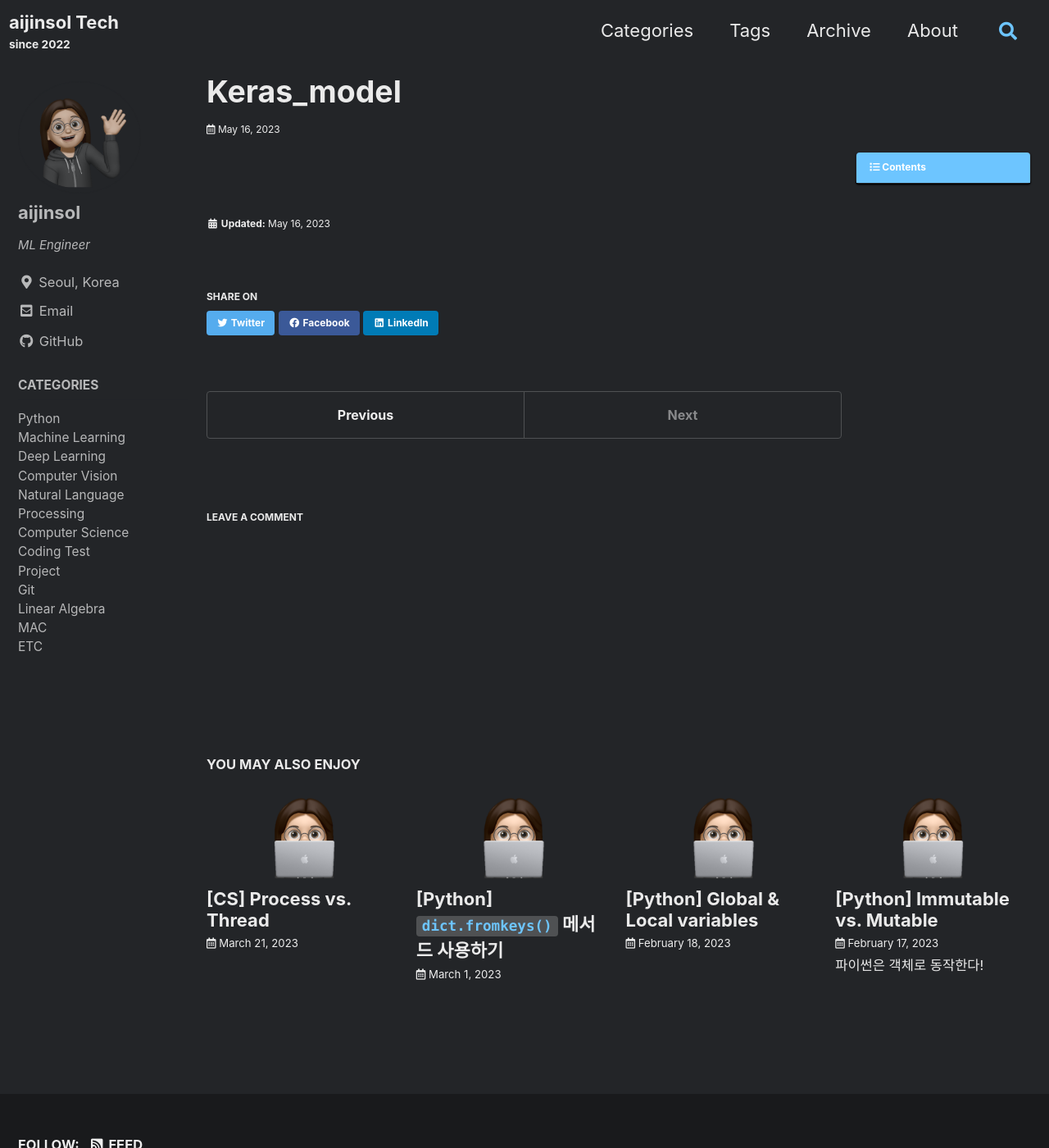
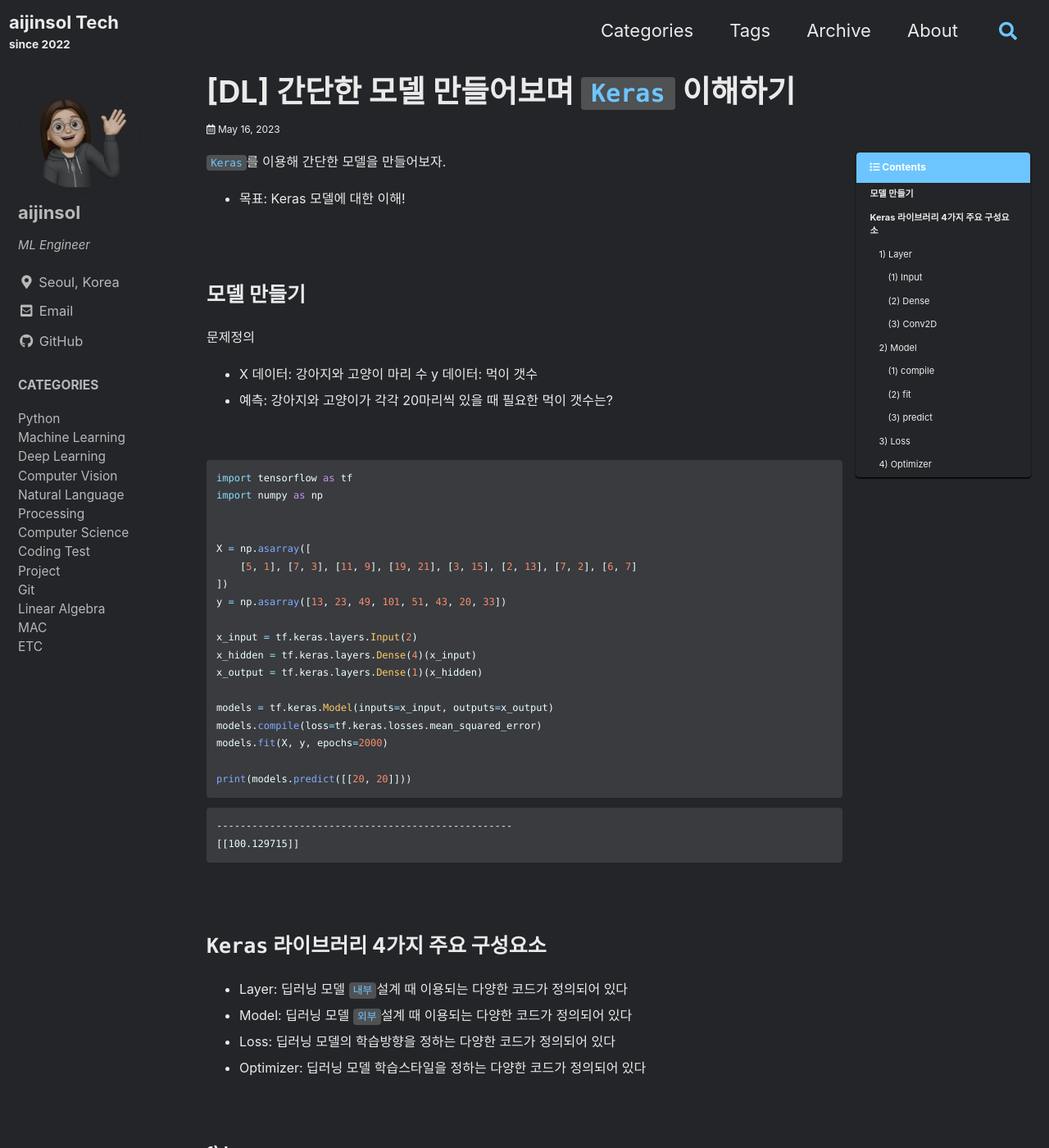
Before and after one commit to aijinsol/aijinsol.github.io, a Jekyll site: the page built from _posts/2023-05-16-keras_model.md, in a window 1280 px wide and 1400 px high. Shown: the whole window at 82% size. Built offline with Jekyll 4.4.1, drawn with Linux system fonts in a browser that asks for light colours; cached includes are drawn as plain includes; comment, search, counter and statistics services are not loaded; some of the changed text lies outside the part shown.

Commit message:
docs: fix errors

````diff
--- a/_posts/2023-05-16-keras_model.md
+++ b/_posts/2023-05-16-keras_model.md
@@ -0,0 +1,98 @@
+---
+title: "[DL] 간단한 모델 만들어보며 `Keras` 이해하기"
+excerpt: ""
+categories:
+  - DL
+tags:
+  - Keras
+last_modified_at: 2023-05-16
+---
+
+`Keras`를 이용해 간단한 모델을 만들어보자.
+- 목표: Keras 모델에 대한 이해!
+
+<br>
+
+# 모델 만들기
+
+문제정의
+- X 데이터: 강아지와 고양이 마리 수
+  y 데이터: 먹이 갯수
+- 예측: 강아지와 고양이가 각각 20마리씩 있을 때 필요한 먹이 갯수는?
+
+<br>
+
+```python
+import tensorflow as tf
+import numpy as np
+
+
+X = np.asarray([
+    [5, 1], [7, 3], [11, 9], [19, 21], [3, 15], [2, 13], [7, 2], [6, 7]
+])
+y = np.asarray([13, 23, 49, 101, 51, 43, 20, 33])
+
+x_input = tf.keras.layers.Input(2)
+x_hidden = tf.keras.layers.Dense(4)(x_input)
+x_output = tf.keras.layers.Dense(1)(x_hidden)
+
+models = tf.keras.Model(inputs=x_input, outputs=x_output)
+models.compile(loss=tf.keras.losses.mean_squared_error)
+models.fit(X, y, epochs=2000)
+
+print(models.predict([[20, 20]]))
+```
+
+```
+--------------------------------------------------
+[[100.129715]]
+```
+
+<br>
+
+# `Keras` 라이브러리 4가지 주요 구성요소
+
++ Layer: 딥러닝 모델 `내부`설계 때 이용되는 다양한 코드가 정의되어 있다
++ Model: 딥러닝 모델 `외부`설계 때 이용되는 다양한 코드가 정의되어 있다
++ Loss: 딥러닝 모델의 학습방향을 정하는 다양한 코드가 정의되어 있다
++ Optimizer: 딥러닝 모델 학습스타일을 정하는 다양한 코드가 정의되어 있다
+
+<br>
+
+## 1) Layer
+
++ 딥러닝 모델 `내부`설계 관련 다양한 코드들이 정의되어 있는 코드뭉치
+
+### (1) Input
++ 입력 부분
+### (2) Dense
++ 곱셈 연산 코드
+### (3) Conv2D
++ 딥러닝 연산 코드 (Convolution)
+
+<br>
+
+## 2) Model
+
++ 딥러닝 모델 `외부`설계 관련 코드들이 정의되어 있는 코드뭉치
+
+### (1) compile
++ 딥러닝 모델 내부 설계 시 Layer 하위의 다양한 코드들로 내부설계 완료 후, 각 Layer들을 자동으로 연결하는 코드
+### (2) fit
++ 딥러닝 모델 학습 코드
+### (3) predict
++ 학습 완료된 딥러닝 모델 예측 코드
+
+<br>
+
+## 3) Loss
++ 모델이 예측한 결과값과 실제 정답과이 차이를 계산하는 다양한 스타일의 손실함수(Loss Function)이 정의되어 있는 코드뭉치
+
+<br>
+
+## 4) Optimizer
++ Loss를 통해서 예측값과 실제 정답과의 차이를 최소화하는 방향을 찾은 상태에서, 어떤 스타일로 모델을 학습할지 다양한 스타일을 정의해둔 코드뭉치
++ 딥러닝 모델은 최적의 상태(=Optimal 값)를 지향하도록 학습된다.
++ `최적`: 학습에 사용되지 않은 데이터에 대해 올바르게 예측하는 값
++ 즉, 딥러닝 학습과정은 많은 데이터에 대해서 일반화(Generalization)를 하는 작업이고, 최대한 많은 데이터에 대해 올바르게 예측하도록 학습되어야 좋은 모델이라고 할 수 있다.
++ 이러한 최적화를 시키는 역할이 Optimizer
````
Also changed, not shown: _posts/2023-03-21-process_thread.md (+1 -1 lines).
